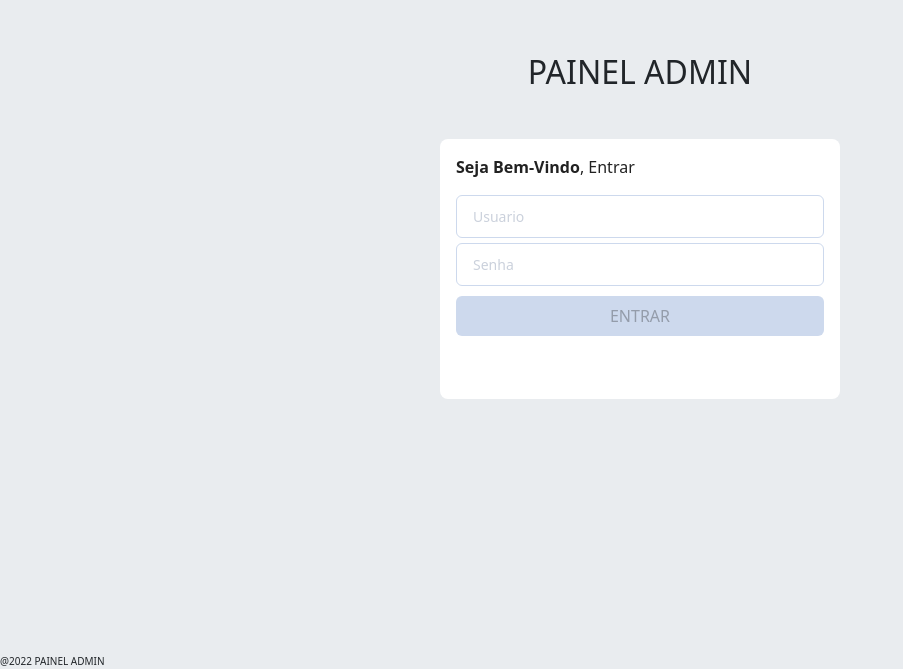
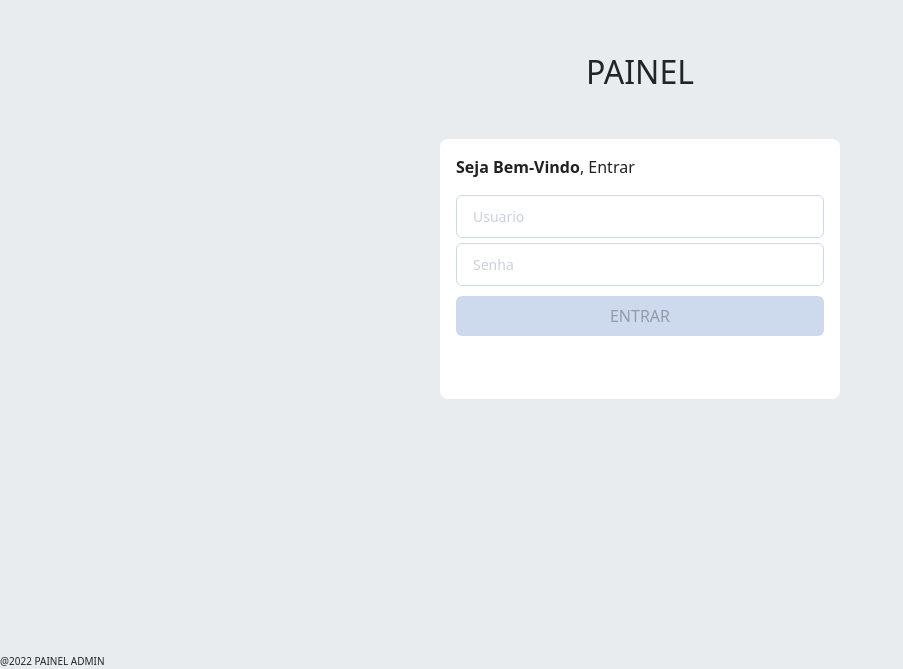
Before and after one commit to Git-RenatoAlcantara/PAINEL_SSH, a React (Create React App) app: page / in a window 1280 px wide. Shown: the part 131-800 px from the top of the page, without its empty margins (0-903 px from the left). Built offline with nearby package versions, Linux system fonts and the light colour scheme.

Commit message:
primeira mudança

```diff
--- a/src/pages/adminSign.js
+++ b/src/pages/adminSign.js
@@ -59,7 +59,7 @@ export default function AdminPage() {
         <Navigate to="dashboard" />
       ) : (
         <BoxBackground>
-          <Title>PAINEL ADMIN </Title>
+          <Title>PAINEL </Title>
           <Paper
             className="animate__animated animate__bounce animate__slow"
             elevation="0"
```
